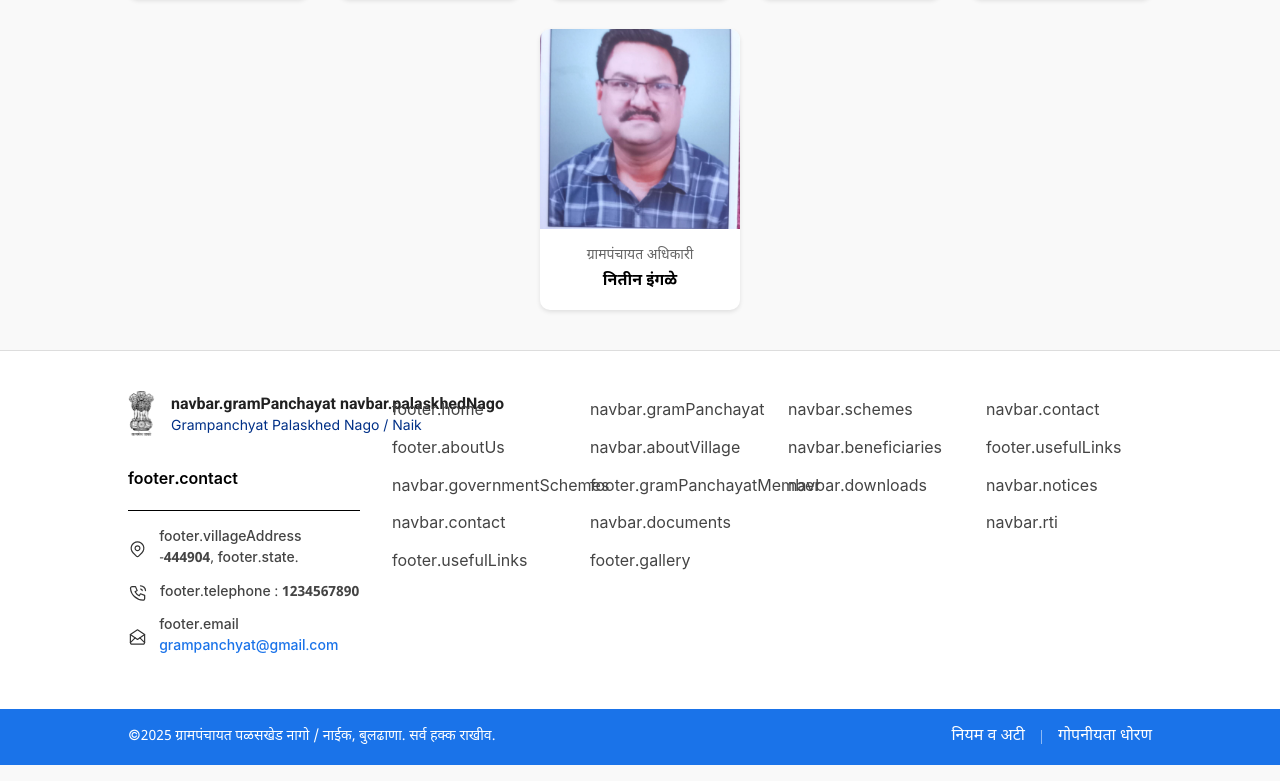
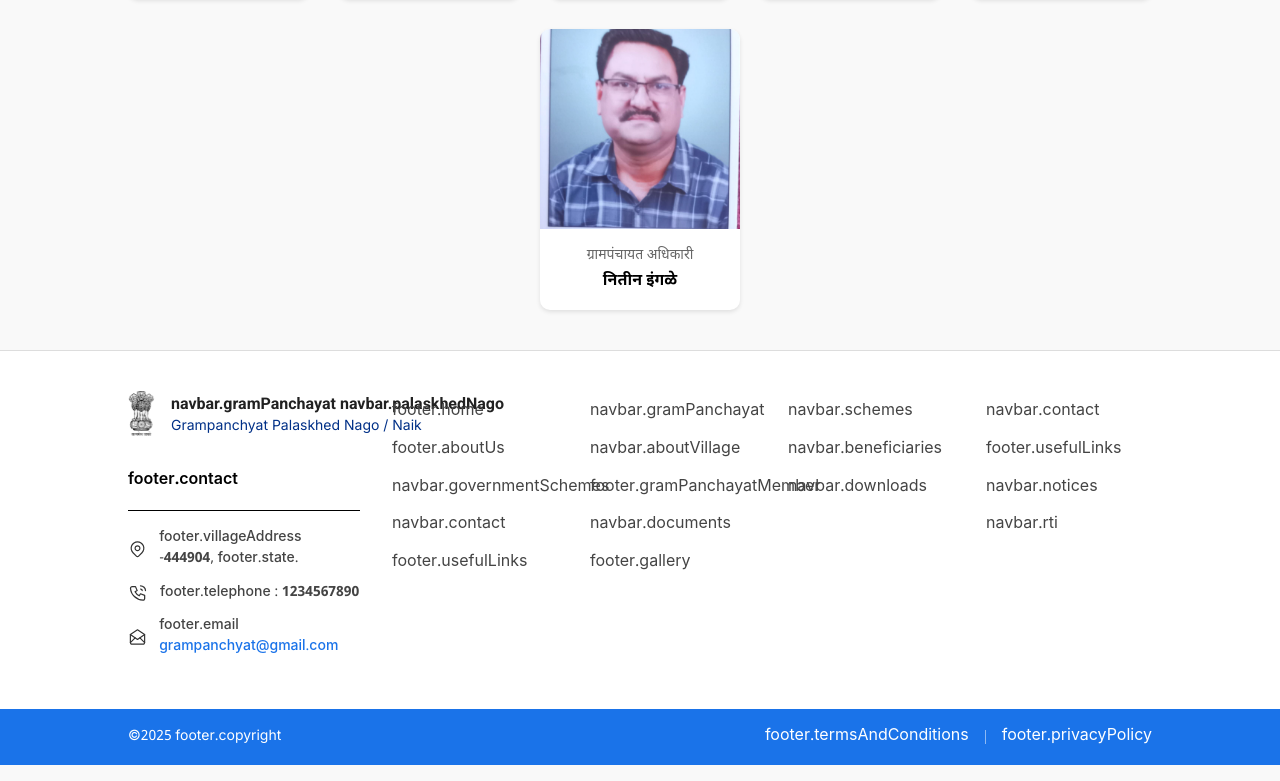
Before and after one commit to TJ2005/gvmt, a React (Create React App) app: page /members in a window 1280 px wide. Shown: the part 833-1614 px from the top of the page. Built offline with nearby package versions, Linux system fonts and the light colour scheme; the HTML template or start-up script is replaced by a standard one.

Commit message:
copyright lang

```diff
--- a/public/locales/en/translation.json
+++ b/public/locales/en/translation.json
@@ -117,6 +117,7 @@
     "followUs": "Follow Us",
     "copyright": "Grampanchyat Palaskhed Nago / Naik. All rights reserved.",
     "privacyPolicy": "Privacy Policy",
+    "termsAndConditions": "Terms and conditions",
     "termsOfUse": "Terms of Use",
     "accessibility": "Accessibility",
     "govtEmblem": "Government Emblem",
--- a/public/locales/mr/translation.json
+++ b/public/locales/mr/translation.json
@@ -116,6 +116,7 @@
     "viewMap": "नकाशा पहा",
     "followUs": "आम्हाला फॉलो करा",
     "copyright": "ग्रामपंचायत पटसखेड नागो / नाईक. सर्व हक्क राखीव.",
+    "termsAndConditions": "नियम व अटी",
     "privacyPolicy": "गोपनीयता धोरण",
     "termsOfUse": "वापरण्याच्या अटी",
     "accessibility": "प्रवेशयोग्यता",
--- a/src/components/Footer/Footer.js
+++ b/src/components/Footer/Footer.js
@@ -148,13 +148,13 @@ const Footer = () => {
           <div className="copyright-content">
             <div className="copyright-left">
               <Typography variant="body2">
-                ©2025 ग्रामपंचायत पळसखेड नागो / नाईक, बुलढाणा. सर्व हक्क राखीव.
+                ©2025 {t('footer.copyright')}
               </Typography>
             </div>
             <div className="copyright-right">
-              <Link href="#" className="footer-policy-link">नियम व अटी</Link>
+              <Link href="#" className="footer-policy-link">{t('footer.termsAndConditions')}</Link>
               <div className="copyright-divider"></div>
-              <Link href="#" className="footer-policy-link">गोपनीयता धोरण</Link>
+              <Link href="#" className="footer-policy-link">{t('footer.privacyPolicy')}</Link>
             </div>
           </div>
         </div>
```
